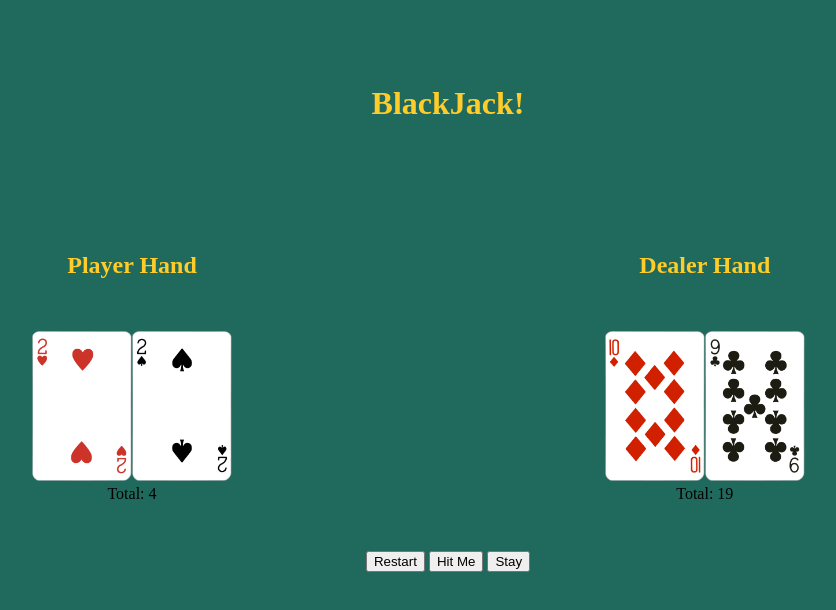
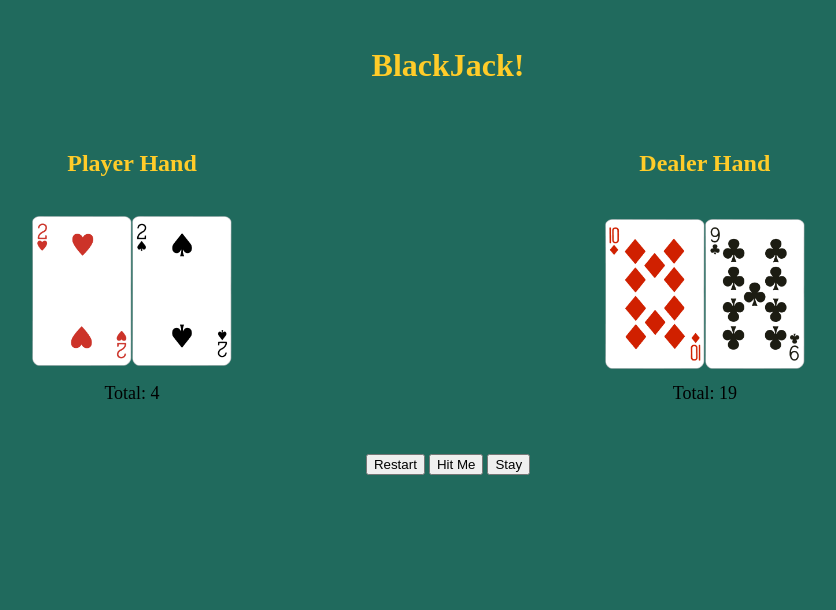
Before and after one commit to Social713/blackjack, a plain HTML site: page index.html in a window 1280 px wide. Shown: the whole page, without its empty margins (192-1028 px from the left). Drawn offline with nearby package versions, Linux system fonts and the light colour scheme.

Commit message:
Add files via upload
styling updates, fixed positions of h2

```diff
--- a/index.html
+++ b/index.html
@@ -11,22 +11,25 @@
 <body>
 
     <h1>BlackJack!</h1>
-<!-- <img src="images/cards/3S.png"> -->
+
     <div id="game-zone" class="container">
         <div class="row">
+           <div>
+            <div class="phand-title"><h2>Player Hand</h2></div>
+            <div class="dhand-title"><h2>Dealer Hand</h2></div>
+           </div>
+            <div id="player-section">
 
-            <div id="player-section">
-                <div><h2>Player Hand</h2></div>
                 <div class="player-hand"></div>
-                <div class="player-value"></div>
+                <div class="player-value total"></div>
                 <img class="medal player-gold" src="images/goldMedal.png" alt="">
                 <img class="medal player-silver" src="images/silverMedal.png" alt="">
             </div>
 
             <div id="dealer-section">
-                <div><h2>Dealer Hand</h2></div>
+
                 <div class="dealer-hand"></div>
-                <div class="dealer-value"></div>
+                <div class="dealer-value total"></div>
                 <img class="medal dealer-gold" src="images/goldMedal.png" alt="">
                 <img class="medal dealer-silver" src="images/silverMedal.png" alt="">
             </div>
--- a/index.js
+++ b/index.js
@@ -13,6 +13,8 @@
 
 let playerHand =[];
 let dealerHand = [];
+let hitCount = 2;
+let stayCount = 2;
 let hitButton = document.querySelector("#hit-me");
 let stayButton = document.querySelector(`.stay`);
 let restartButton = document.querySelector(`.restart`);
@@ -138,8 +140,7 @@ const dHandValue = () =>{
 }
 
 // functionality for hit me button
-let hitCount = 2;
-let stayCount = 2;
+
 const hitMe = () => {
     // i = 2, because 2 cards
     playerHand.push(randomCard(deck));
--- a/styles.css
+++ b/styles.css
@@ -6,11 +6,14 @@ h1, h2{
     color: #ffcc29;
 }
 h1{
-    padding-top:4rem;
-    padding-bottom: 5.5rem;
+    padding-top:2%;
+    padding-bottom: 2%;
 }
 h2{
-    padding-bottom: 2rem;
+    padding-bottom: 3%;
+}
+footer{
+    padding-bottom: 2%;
 }
 
 #game-zone {
@@ -19,7 +22,13 @@ h2{
     width: 100%;
     height: 500px;
     margin: 0px;
+    padding-bottom: 2%;
 
+}
+.phand-title{
+    display:inline-block;
+    text-align: center;
+    width: 50%;
 }
 #player-section{
     display:inline-block;
@@ -27,6 +36,11 @@ h2{
     height: 80%;
     text-align: center;
     /* position: absolute; */
+}
+.dhand-title{
+    display:inline-block;
+    text-align: center;
+    width: 40%;
 }
 #dealer-section{
     display:inline-block;
@@ -37,32 +51,19 @@ h2{
 .game-buttons{
     width: 100%;
     text-align: center;
-    padding-top: 3rem;
+    padding-top: 4%;
 }
 
 .cards{
     width: 100px;
     height: 150px;
 }
-#playersection{
-    width: 100px;
-    height: 150px;
 
-    border: solid 1px;
-    border-radius: 10px;
-    background-color: white;
-    margin: 200px;
-}
-#dealersection{
-    width: 100px;
-    height: 150px;
-;
-    border: solid 1px;
-    border-radius: 10px;
-    background-color: white;
-    margin: 200px;
-}
 .medal{
     width:100px;
     height: 100px;
 }
+.total{
+    padding-top: 2%;
+    font-size: 18px;
+}
```
